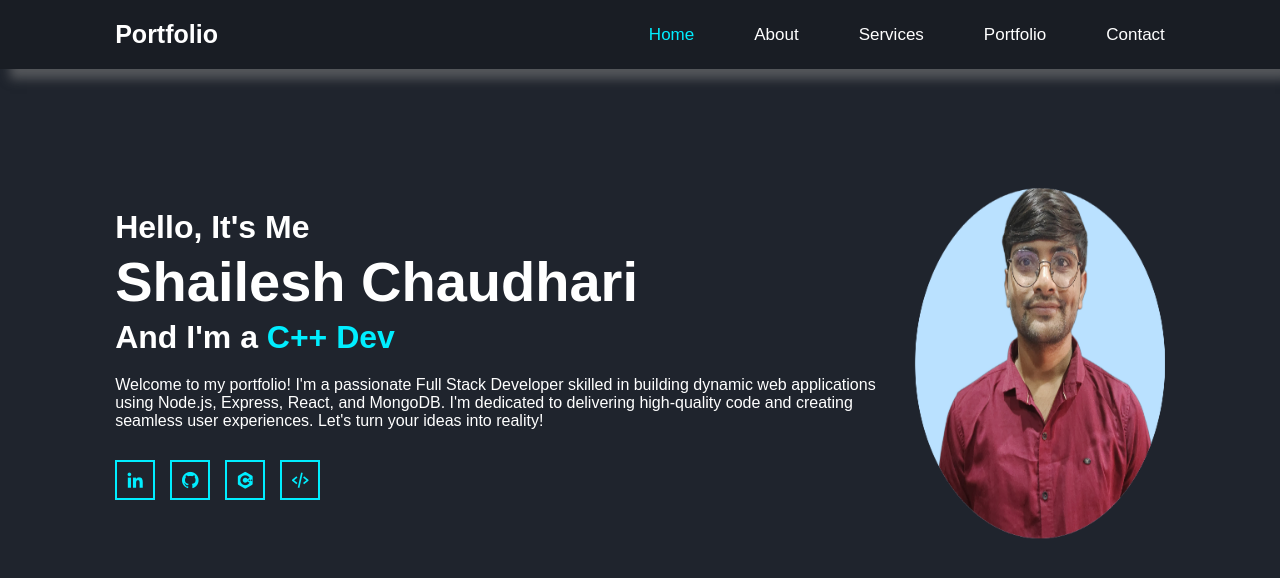
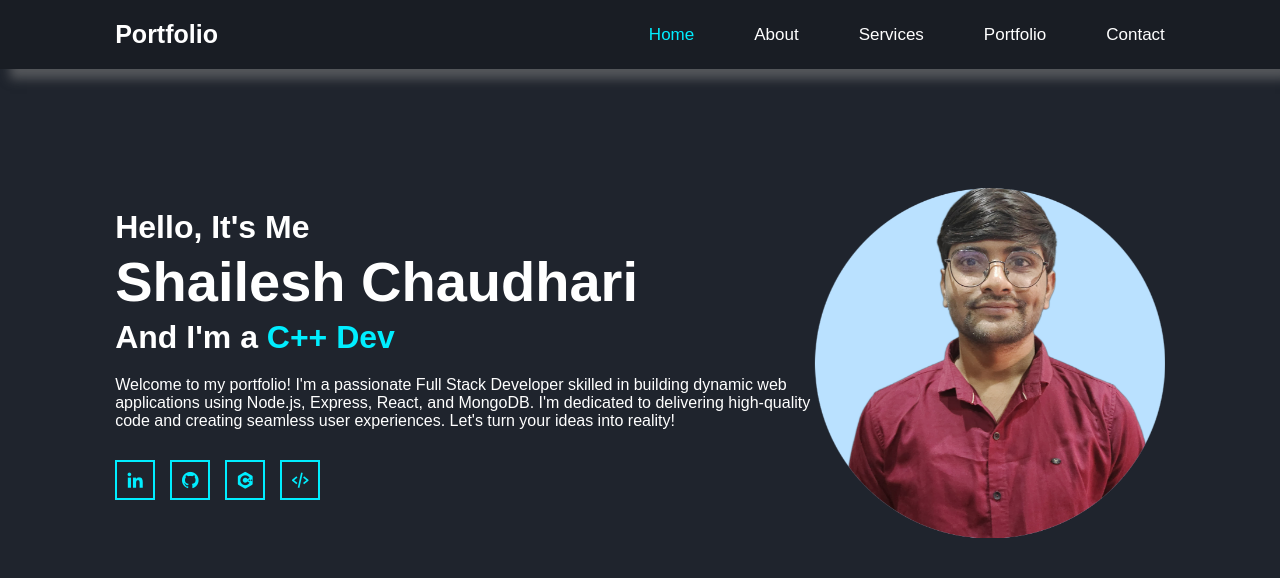
Before and after one commit to Shailesh93602/myportfolio, a React (Create React App) app: page / in a window 1280 px wide. Shown: the top 578 px of the page. Built offline with nearby package versions, Linux system fonts and the light colour scheme.

Commit message:
Update style.css

```diff
--- a/public/style.css
+++ b/public/style.css
@@ -122,8 +122,8 @@
   }
 
   .home-img img{
-    width: 250px;
-    height: 350px;
+    width: 35rem;
+    height: 35rem;
     animation: floatImage 4s ease-in-out infinite;
   }
 
@@ -212,7 +212,7 @@
   }
 
   .about-img img{
-    width: 20rem;
+    width: 35rem;
     height: 35rem;
   }
 
```
